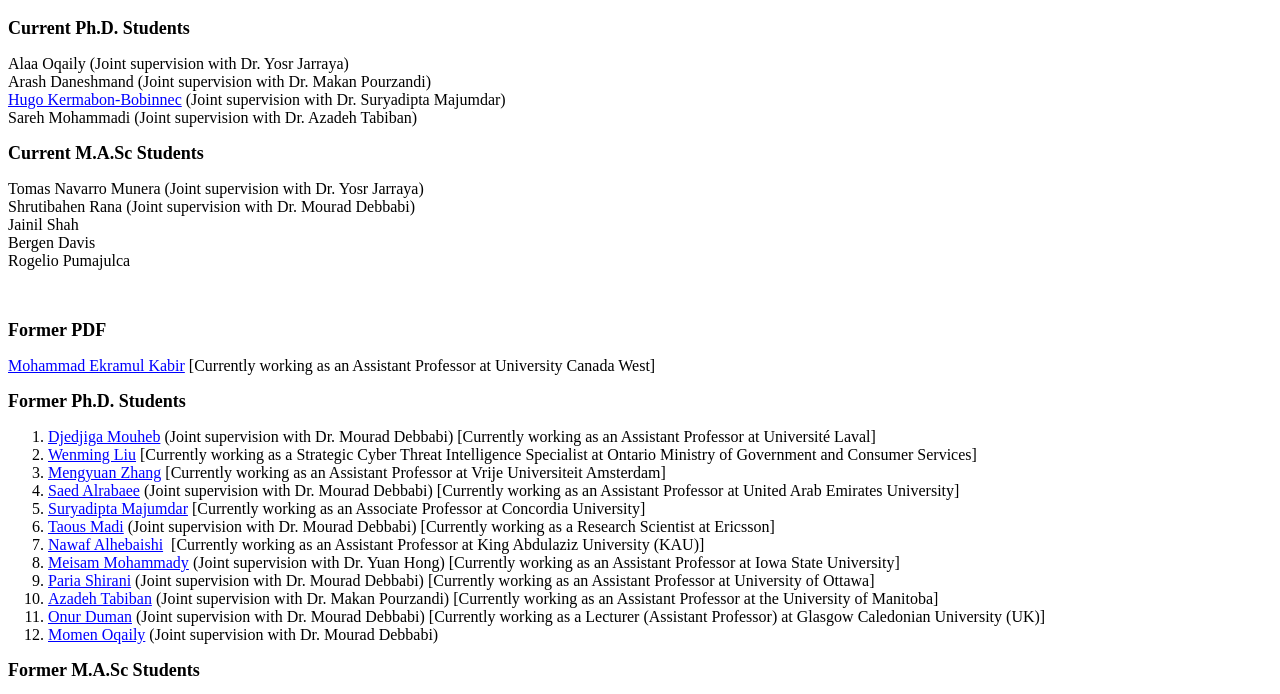
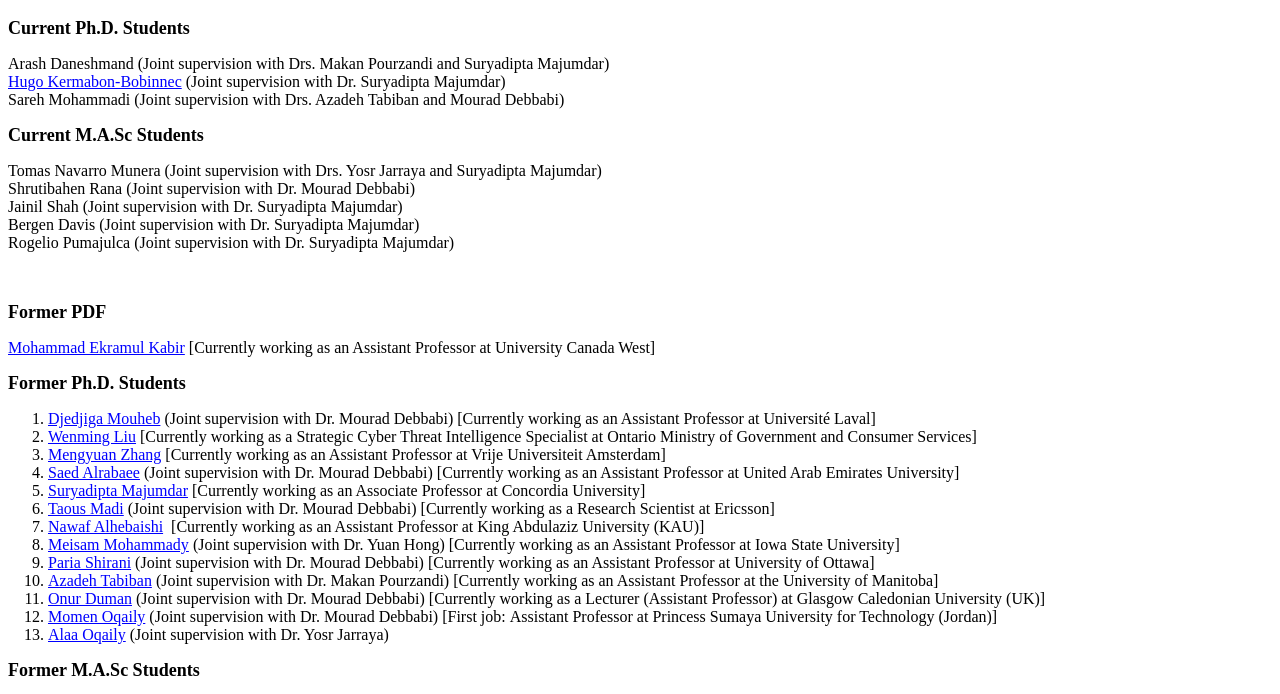
Before and after one commit to LingyuDotWangAtGmail/lingyudotwangatgmail.github.io, a plain HTML site: page students.htm in a window 1280 px wide. Shown: the part 37-731 px from the top of the page. Drawn offline with Linux system fonts and the light colour scheme.

Commit message:
update two pages

```diff
--- a/students.htm
+++ b/students.htm
@@ -3,19 +3,33 @@
 <head>
 
 
+
+
   <meta http-equiv="Content-Type" content="text/html; charset=windows-1252">
+
+
 
 
   <meta name="ProgId" content="Word.Document">
 
 
+
+
   <meta name="Generator" content="Microsoft Word 15">
+
+
 
 
   <meta name="Originator" content="Microsoft Word 15">
 
 
+
+
   <link rel="File-List" href="students_files/filelist.xml">
+
+
+
+
 
 
 
@@ -42,6 +56,8 @@
  </o:OfficeDocumentSettings>
 </xml><![endif]-->
   <link rel="themeData" href="students_files/themedata.thmx">
+
+
 
 
   <link rel="colorSchemeMapping" href="students_files/colorschememapping.xml">
@@ -658,6 +674,8 @@
 </xml><![endif]-->
 
 
+
+
   <style>
 <!--
  /* Font Definitions */
@@ -885,95 +903,122 @@ ul
 
 <body style="" lang="EN-CA" link="blue" vlink="purple">
 
+
 <div class="WordSection1">
 <h2><span style="">Student Supervision<o:p></o:p></span></h2>
+
 
 <span style=""><o:p></o:p></span>
 <p><b><span style="font-size: 13.5pt;">Current Ph.D. Students</span><o:p></o:p></b></p>
 
-<p class="MsoNormal"><span style="">Alaa Oqaily (Joint supervision with
-Dr. Yosr Jarraya)<br>
 
-Arash Daneshmand (Joint supervision with Dr. Makan Pourzandi)<br>
+<p class="MsoNormal"><span style="">Arash Daneshmand (Joint supervision with Drs. Makan Pourzandi </span><span style="">and Suryadipta Majumdar</span><span style=""></span><span style="">)<br>
+
 
 <a href="https://users.encs.concordia.ca/%7Eh_kermab/" target="_blank">Hugo
 Kermabon-Bobinnec</a> (Joint supervision with Dr. Suryadipta Majumdar)</span></p>
 
+
 <p class="MsoNormal">Sareh Mohammadi<span style=""> (Joint supervision
-with Dr. Azadeh Tabiban)</span></p>
+with Drs. Azadeh Tabiban </span><span style="">and Mourad Debbabi</span><span style="">)</span></p>
+
 
 <p class="MsoNormal"><span style=""></span><span style=""><o:p></o:p></span></p>
 
+
 <p><b><span style="font-size: 13.5pt;">Current M.A.Sc Students</span><o:p></o:p></b></p>
 
+
 <p class="MsoNormal" style="margin-bottom: 12pt;"><span style=""></span><span style=""></span><span style="">Tomas Navarro Munera (Joint
-supervision with&nbsp;</span><span style="">Dr.
-Yosr Jarraya</span><span style="">)</span><span style=""><br>
+supervision with&nbsp;</span><span style="">Drs.
+Yosr Jarraya and Suryadipta Majumdar</span><span style="">)</span><span style=""><br>
+
 
 </span><span style=""></span><span class="cf0">Shrutibahen Rana</span><span style=""> (Joint
 supervision with&nbsp;</span><span style="">Dr.
 Mourad Debbabi</span><span style="">)</span><span style=""><br>
 
-</span><span style=""></span><span class="cf0">Jainil Shah</span><span style=""><br>
 
-</span><span style=""></span><span style="">Bergen Davis</span><span style=""><br>
+</span><span style=""></span><span class="cf0">Jainil Shah </span><span style="">(Joint supervision with Dr. Suryadipta Majumdar)</span><span style=""><br>
 
-</span><span style=""></span><span style="">Rogelio Pumajulca</span><span style=""></span><span style=""><br>
+
+</span><span style=""></span><span style="">Bergen Davis </span><span style="">(Joint supervision with Dr. Suryadipta Majumdar)</span><span style=""><br>
+
+
+</span><span style=""></span><span style="">Rogelio Pumajulca </span><span style="">(Joint supervision with Dr. Suryadipta Majumdar)</span><span style=""></span><span style=""><br>
+
 
 </span></p>
 
+
 <p class="MsoNormal" style="margin-bottom: 12pt;"><span style=""></span><span style=""><br>
+
 
 </span></p>
 
+
 <p><b><span style="font-size: 13.5pt;">Former PDF</span><o:p></o:p></b></p>
+
 
 <p><span style=""><a href="https://scholar.google.ca/citations?user=1_8_Zq0AAAAJ&amp;hl=en" target="_blank">Mohammad
 Ekramul Kabir</a>&nbsp;</span><span style="">[Currently working as an
 Assistant Professor at University Canada West]</span><b><span style="font-size: 13.5pt;"></span></b></p>
 
+
 <p><b><span style="font-size: 13.5pt;">Former Ph.D. Students</span><o:p></o:p></b></p>
 
+
 <ol start="1" type="1">
+
 
   <li class="MsoNormal" style=""><span style=""><a href="https://www.ulaval.ca/la-recherche/repertoire-corps-professoral/djedjiga-mouheb" target="_blank">Djedjiga Mouheb</a> (Joint supervision with Dr. Mourad
 Debbabi) [Currently working as an Assistant Professor at
 Universit&eacute; Laval]<o:p></o:p></span></li>
 
+
   <li class="MsoNormal" style=""><span style=""><a href="https://ca.linkedin.com/in/wen-ming-liu-00431b3" target="_blank">Wenming
 Liu</a> [Currently working as a Strategic Cyber Threat Intelligence
 Specialist at Ontario Ministry of Government and Consumer Services]</span><span style=""><o:p></o:p></span></li>
 
+
   <li class="MsoNormal" style=""><span style=""><a href="https://research.vu.nl/en/persons/mengyuan-zhang" target="_blank">Mengyuan
 Zhang</a> [</span><span style="">Currently working as an </span><span style="">Assistant Professor at Vrije Universiteit Amsterdam</span><span style=""></span><span style="">]</span><span style=""><o:p></o:p></span></li>
+
 
   <li class="MsoNormal" style=""><span style=""><a href="https://www.uaeu.ac.ae/en/spotlights/saed-alrabaee.shtml" target="_blank">Saed Alrabaee</a> (Joint supervision with Dr. Mourad
 Debbabi) [Currently working as an Assistant Professor at United Arab
 Emirates University]<o:p></o:p></span></li>
 
+
   <li class="MsoNormal" style=""><span style=""><a href="https://users.encs.concordia.ca/%7Emajumdar/" target="_blank">Suryadipta
 Majumdar</a> [Currently working as an Associate Professor at Concordia
 University]<o:p></o:p></span></li>
 
+
   <li class="MsoNormal" style=""><span style=""><a href="https://cemse.kaust.edu.sa/people/person/taous-leila-madi" target="_blank">Taous Madi</a>&nbsp;(Joint supervision with Dr. Mourad
 Debbabi) [Currently working as a Research Scientist at Ericsson]<o:p></o:p></span></li>
+
 
   <li class="MsoNormal" style=""><span style=""><a href="https://scholar.google.com/citations?user=RqGqakYAAAAJ&amp;hl=ar" target="_blank">Nawaf Alhebaishi</a> &nbsp;</span><span style="">[Currently
 working as an Assistant Professor at King Abdulaziz University
 (KAU)]&nbsp;</span></li>
 
+
   <li class="MsoNormal" style=""><span style=""><a href="https://meisamcs.github.io/" target="_blank">Meisam Mohammady</a>
 (Joint supervision with Dr. Yuan Hong) [Currently working as an
 Assistant Professor at Iowa State University] </span><span style=""><o:p></o:p></span></li>
+
 
   <li class="MsoNormal" style=""><span style=""><a href="https://uniweb.uottawa.ca/members/5237" target="_blank">Paria
 Shirani</a> (Joint supervision with Dr. Mourad Debbabi) [Currently
 working as an Assistant Professor at University of Ottawa]<o:p></o:p></span></li>
 
+
   <li class="MsoNormal" style=""><span style=""><a href="https://azadeht.github.io/" target="_blank">Azadeh
 Tabiban</a> (Joint supervision with Dr. Makan Pourzandi) [Currently
 working as</span><span style="">&nbsp;an Assistant Professor at the
 University of Manitoba</span><span style="">]</span></li>
+
 
   <li class="MsoNormal" style=""><span style=""><a href="http://www.onurduman.ca/" target="_blank">Onur Duman</a>
 (Joint
@@ -982,169 +1027,223 @@ working as</span><span style="">&nbsp;a </span><span style="">Lecturer
 (Assistant Professor) at </span><span style="">Glasgow Caledonian
 University (UK)</span><span style="">]</span></li>
 
+
   <li class="MsoNormal" style=""><span style=""><a href="https://scholar.google.ca/citations?user=5A4x1XMAAAAJ&amp;hl=en" target="_blank">Momen
-Oqaily</a> (Joint supervision with Dr. Mourad Debbabi)</span></li>
+Oqaily</a> (Joint supervision with Dr. Mourad Debbabi)&nbsp;</span><span style="">[First job:&nbsp;</span><span style="">Assistant Professor at Princess Sumaya University for Technology (Jordan)]</span><span style=""></span></li>
+  <li class="MsoNormal" style=""><span style=""><a href="https://www.linkedin.com/in/alaa-oqaily-7b655a163/?originalSubdomain=ca" target="_blank">Alaa Oqaily</a> (Joint supervision with Dr. Yosr Jarraya)<br>
+    </span></li>
+
 
 </ol>
 
+
 <p><b><span style="font-size: 13.5pt;">Former M.A.Sc Students</span><o:p></o:p></b></p>
 
+
 <ol start="1" type="1">
+
 
   <li class="MsoNormal" style=""><span style="">Xuxin Xu (Joint
 supervision with Dr. Amr Youssef) [First job:
 Senior Security Manager,&nbsp;Freeborders]<o:p></o:p></span></li>
 
+
   <li class="MsoNormal" style=""><span style="">Shuo Lu (Joint
 supervision with Dr. Rachida Dssouli) [First
 job:&nbsp;Ericsson]<o:p></o:p></span></li>
+
 
   <li class="MsoNormal" style=""><span style="">Yuan
 Hong (Joint supervision with Dr. Rachida Dssouli)
 [Currently&nbsp;Assistant Professor at Illinois Institute of
 Technology, USA]<o:p></o:p></span></li>
 
+
   <li class="MsoNormal" style=""><span style="">Qian Liu (Joint
 supervision with Dr. Rachida Dssouli)&nbsp;<o:p></o:p></span></li>
+
 
   <li class="MsoNormal" style=""><span style="">Noman Mohammed (Joint
 supervision with Dr. Mourad Debbabi)
 [Currently Assistant Professor at University of Manitoba, Canada]<o:p></o:p></span></li>
 
+
   <li class="MsoNormal" style=""><span style="">Wei Li [First job:
 System and Network Security
 Manager,&nbsp;VLM Food Trading International]&nbsp;<o:p></o:p></span></li>
 
+
   <li class="MsoNormal" style=""><span style="">Tao Long<o:p></o:p></span></li>
+
 
   <li class="MsoNormal" style=""><span style="">Tania Islam [First job:
 Operations Systems Analyst,&nbsp;RBC Royal Bank] <o:p></o:p></span></li>
+
 
   <li class="MsoNormal" style=""><span style="">Wenming Liu&nbsp;
 (Joint supervision with Dr. Amr Youssef) [First job:&nbsp;Ph.D.
 student, Concordia University]<o:p></o:p></span></li>
 
+
   <li class="MsoNormal" style=""><span style="">Dayong Zhang&nbsp;
 (Joint supervision with Dr. Yong Zeng) [First job: Analyst and
 Programmer,&nbsp;iPerceptions]<o:p></o:p></span></li>
+
 
   <li class="MsoNormal" style=""><span style="">Vitor Nunes de
 Lima&nbsp; (Joint supervision with Dr. Mourad Debbabi) [First job:
 Software Developer, Embvue Inc.]<o:p></o:p></span></li>
 
+
   <li class="MsoNormal" style=""><span style="">Shuai Liu [First job:
 Application Support Specialist,&nbsp;Presagia]<o:p></o:p></span></li>
 
+
   <li class="MsoNormal" style=""><span style="">Marcel Frigault&nbsp;<o:p></o:p></span></li>
+
 
   <li class="MsoNormal" style=""><span style="">Yiming Wang<o:p></o:p></span></li>
 
+
   <li class="MsoNormal" style=""><span style="">Li Deng&nbsp;<o:p></o:p></span></li>
+
 
   <li class="MsoNormal" style=""><span style="">Pengsu Cheng [First
 job:&nbsp;Software Developer at Nakisa Inc.]<o:p></o:p></span></li>
+
 
   <li class="MsoNormal" style=""><span style="">Thomas Ormerod&nbsp;
 (Joint supervision with Dr. Mourad Debbabi) [First job: Manager,
 Canadian Radio-television and Telecommunications Commission] &nbsp;<o:p></o:p></span></li>
 
+
   <li class="MsoNormal" style=""><span style="">Raha Ziarati (Joint
 supervision with Dr. Mourad Debbabi) [First job: Threat Analyst, Sophos]<o:p></o:p></span></li>
+
 
   <li class="MsoNormal" style=""><span style="">William Nzoukou
 Tankou&nbsp;[First job: Security Associate,&nbsp;Morgan Stanley]<o:p></o:p></span></li>
 
+
   <li class="MsoNormal" style=""><span style="">Mickael
 Emirkanian-Bouchard&nbsp;[First job: Security Associate, Morgan Stanley]<o:p></o:p></span></li>
+
 
   <li class="MsoNormal" style=""><span style="">Sahba Sadri (Joint
 supervision with Dr. Mourad Debbabi) [First job: Jr. IT Auditor,
 Canadian National Railway]<o:p></o:p></span></li>
 
+
   <li class="MsoNormal" style=""><span style="">Taher Azab&nbsp;(Joint
 supervision with Dr. Mourad Debbabi) [First job: Security
 Analyst,&nbsp;Desjardins]<o:p></o:p></span></li>
 
+
   <li class="MsoNormal" style=""><span style="">Wei Huo<o:p></o:p></span></li>
+
 
   <li class="MsoNormal" style=""><span style="">Nafisa Khundker (Joint
 supervision with Dr. Yong Zeng)<o:p></o:p></span></li>
 
+
   <li class="MsoNormal" style=""><span style="">Mina Khalili &nbsp;
 [First job: Research Engineer, Above Security (Hitachi)]<o:p></o:p></span></li>
+
 
   <li class="MsoNormal" style=""><span style="">Yushun Wang (Joint
 supervision with Dr. Mourad Debbabi)&nbsp;[First job:&nbsp;Developer,
 Above Security (Hitachi)]<o:p></o:p></span></li>
 
+
   <li class="MsoNormal" style=""><span style="">Amir Alimohammadifar
 [First job: Security Tool Developer, Gameloft]<o:p></o:p></span></li>
+
 
   <li class="MsoNormal" style=""><span style="">Yue Xin [First job:
 Application Support Analyst, Soci&eacute;t&eacute;
 G&eacute;n&eacute;rale]<o:p></o:p></span></li>
 
+
   <li class="MsoNormal" style=""><span style="">Momen Oqaily (Joint
 supervision with Dr. Mourad Debbabi) &nbsp;[First job:&nbsp;Ph.D.
 student, Concordia University]<o:p></o:p></span></li>
 
+
   <li class="MsoNormal" style=""><span style="">Gagandeep Singh Chawla
 [First job: Cloud Security Analyst,&nbsp;SAP]<o:p></o:p></span></li>
+
 
   <li class="MsoNormal" style=""><span style="">Alis Rasic&nbsp;[First
 job: Developer at Above Security (Hitachi)]<o:p></o:p></span></li>
 
+
   <li class="MsoNormal" style=""><span style="">Sudershan Lakshmanan
 (Joint supervision with Dr. Mengyuan Zhang) [First job: IT Security
 Engineer, University of Basel (Switzerland)]<o:p></o:p></span></li>
+
 
   <li class="MsoNormal" style=""><span style="">Hugo
 Kermabon-Bobinnec&nbsp;(Joint supervision with Dr.&nbsp;Suryadipta
 Majumdar) </span><span style="">[First job:&nbsp;Ph.D.
 student, Concordia University]</span></li>
 
+
   <li class="MsoNormal" style=""><span style="">Mahmood
 Gholipour&nbsp;(Joint supervision with
 Dr.&nbsp;Suryadipta Majumdar) [First job: System Software Developer at
 Polaris Motion]</span></li>
 
+
   <li class="MsoNormal" style=""><span style=""></span><span style="">Sima
 Bagheri&nbsp;(Joint supervision with Dr.
 Suryadipta Majumdar)</span><span style=""></span><span style="">&nbsp;</span><span style="">&nbsp;</span></li>
 
+
   <li class="MsoNormal" style=""><span style="">Jia
 Wei Yao&nbsp;(Joint supervision with Dr.&nbsp;Suryadipta Majumdar)</span></li>
+
   <li class="MsoNormal" style=""><span style=""></span><span style="">Alireza Moghaddas Borhan (Joint supervision with
 Dr. Makan Pourzandi)</span></li>
 
+
 </ol>
 
+
 <p class="MsoNormal" style="margin-bottom: 12pt;"><span style=""><br>
+
 
 <span style="color: red;">I am always looking for students who are
 self-motivated
 and interested in research on information system security.</span><o:p></o:p></span></p>
 
+
 <p><b><span style="font-size: 13.5pt;">Useful Resources</span><o:p></o:p></b></p>
+
 
 <p class="MsoNormal" style="margin-bottom: 12pt;"><span style=""><a target="_blank" href="1.html">Paper Reading and
 Writing
 Check Lists</a> <br>
 
+
 <a href="2.pdf" target="_blank">"How
 to be a good graduate student"</a><br>
 
+
 <a href="3.pdf" target="_blank">"How
 to do research at the MIT AI lab"</a><br>
+
 
 <a href="4.pdf" target="_blank">"How to increase the chances your paper
 is accepted at
 ACM
 SIGCOMM"</a><a href="http://miktex.org/" target="_blank"></a><br>
 
+
 <!--[endif]--><o:p></o:p></span></p>
+
 
 </div>
 
+
 </body>
 </html>
```
Also changed, not shown: front.htm (+37 -3 lines).
